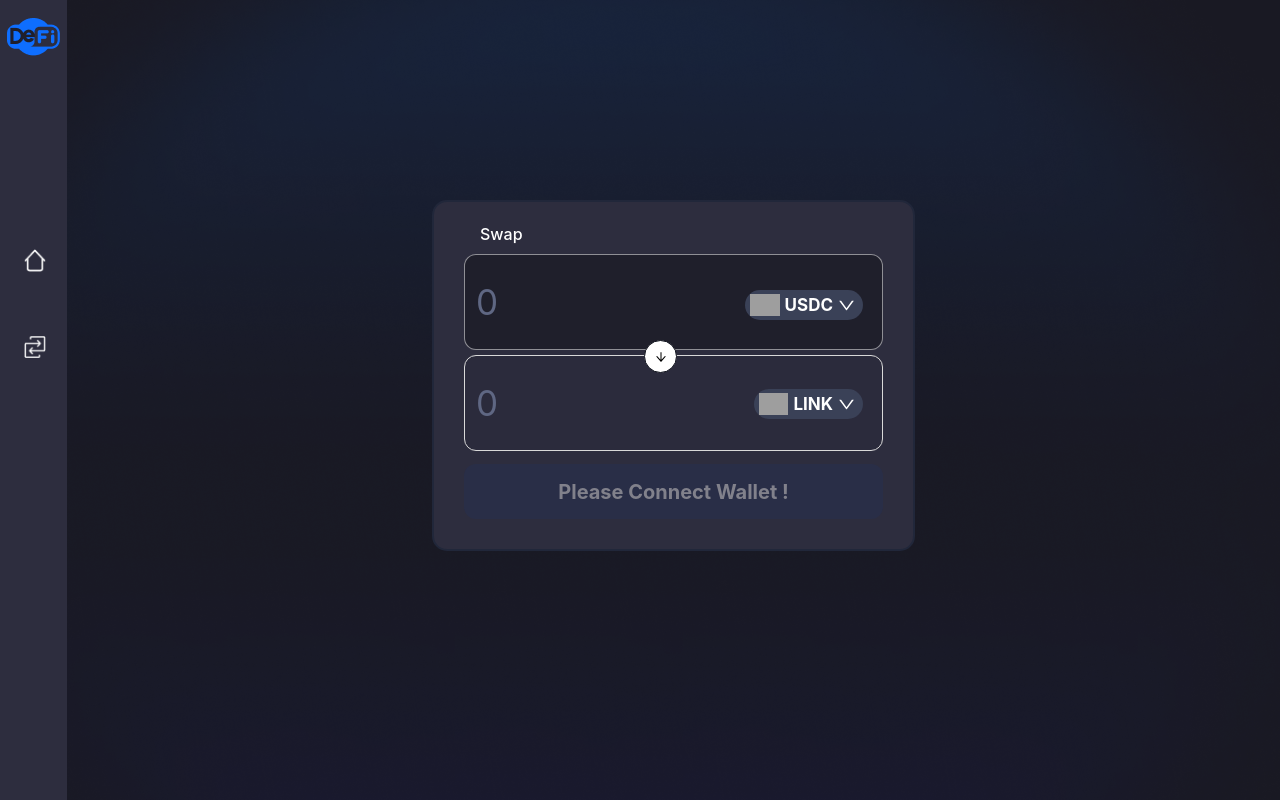
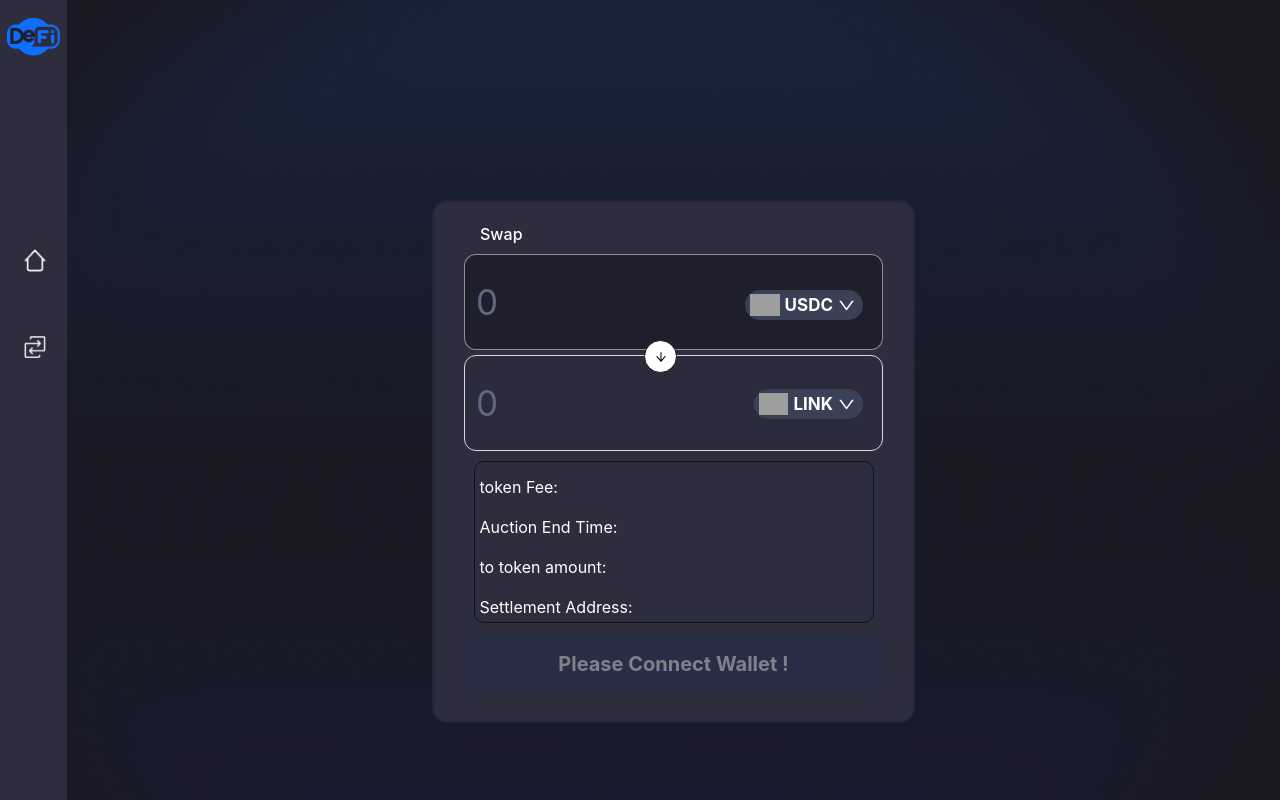
Before and after one commit to AakashR-325/EthIndia-23-Submission, a React (Create React App) app: page /swap in a window 1280 px wide. Shown: the top 800 px of the page. Built offline with nearby package versions, Linux system fonts and the light colour scheme; grey boxes are pictures that could not be loaded.

Commit message:
added component to display quotes data from 1inch

```diff
--- a/src/Components/Swap.jsx
+++ b/src/Components/Swap.jsx
@@ -90,6 +90,12 @@ const Swap = ({isWalletConnected}) => {
           <DownOutlined />
         </div>
       </div>
+      < div className = "Quote-details">
+        <div className='Quote-detail'>token Fee:</div>
+        <div className='Quote-detail'>Auction End Time:</div>
+        <div className='Quote-detail'>to token amount:</div>
+        <div className='Quote-detail'>Settlement Address:</div>
+      </div>
       <div className="swapButton" /*onClick={fetchDexSwap}*/ disabled={!tokenOneAmount || isWalletConnected === "Connect Wallet"}>
         { isWalletConnected === "Connect Wallet" ? <p>Please Connect Wallet ! </p>: <p>Swap</p> }
       </div>
--- a/src/Styles/Swap.css
+++ b/src/Styles/Swap.css
@@ -121,6 +121,18 @@
 .assetLogo {
   height: 22px;
   margin-left: 5px;
+}
+
+.Quote-details  {
+  border: 1px solid #0E111B;
+  margin: 5px auto 5px auto;
+  width: 400px;
+  border-radius: 10px;
+}
+
+.Quote-detail{
+  margin-top: 10px;
+  padding: 5px;
 }
 
 .swapButton {
```
